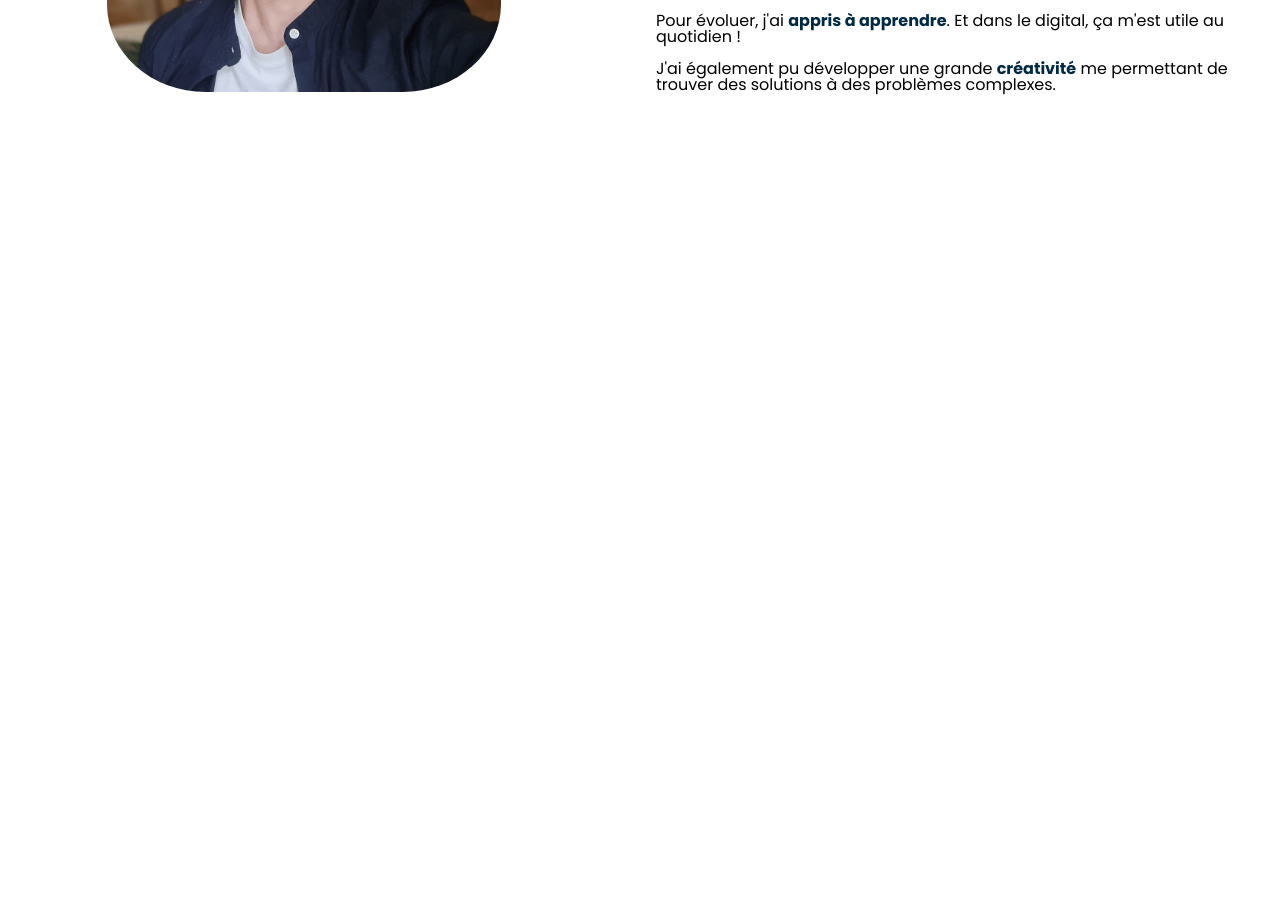
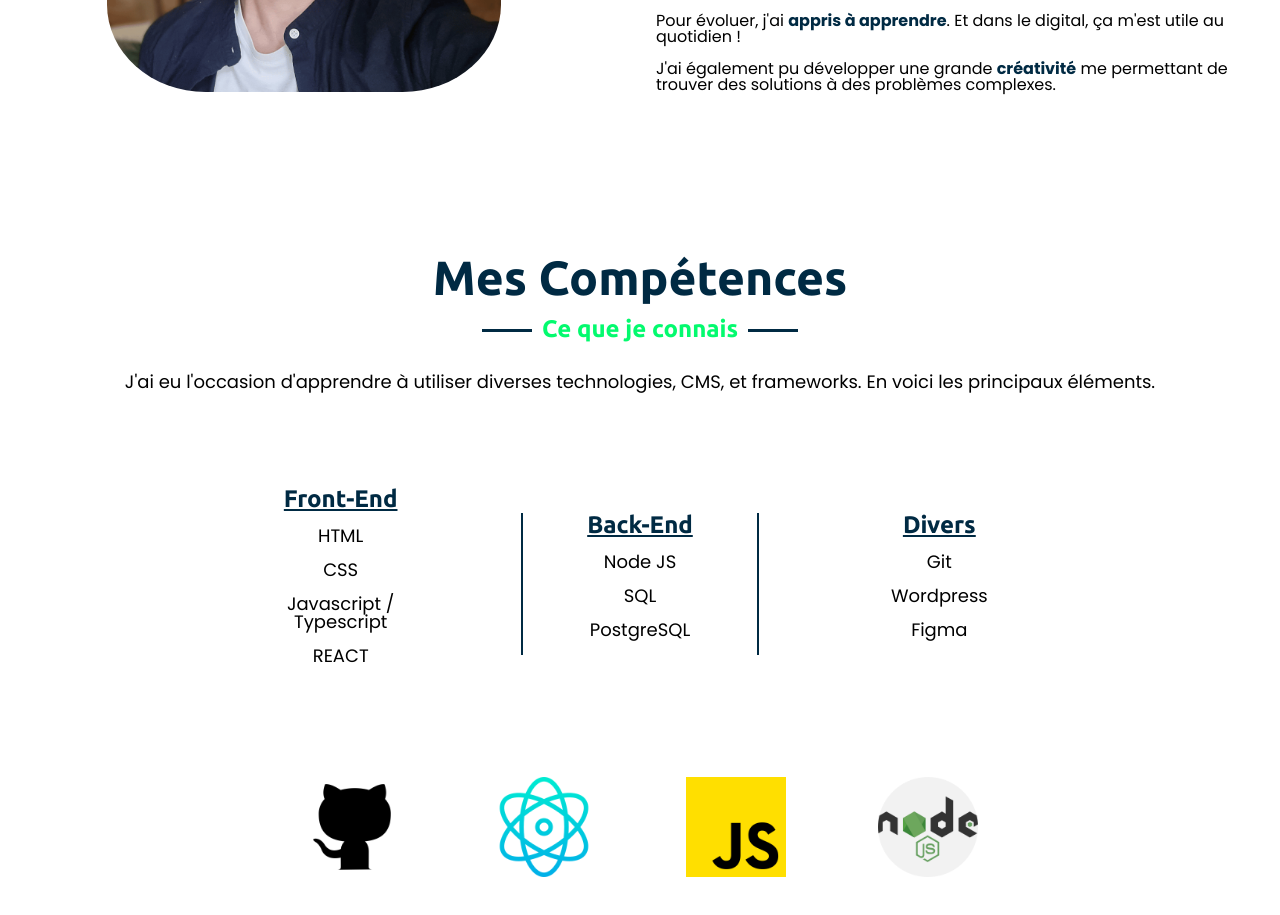
Before and after one commit to NicolasArfel/Portfolio, a website: page index.html in a window 1280 px wide. Shown: the part 1275-2190 px from the top of the page. Before the commit the page ends 1564 px from the top, so only its background shows below. Drawn offline with nearby package versions, Linux system fonts and the light colour scheme.

Commit message:
skills section ready for desktop

```diff
--- a/index.html
+++ b/index.html
@@ -25,6 +25,7 @@
     <link rel="stylesheet" href="./styles/navbar.css" />
     <link rel="stylesheet" href="./styles/header.css" />
     <link rel="stylesheet" href="./styles/about.css" />
+    <link rel="stylesheet" href="./styles/skills.css" />
     <title>Portfolio Nicolas ARFEL</title>
   </head>
   <body>
@@ -99,6 +100,47 @@
           </article>
         </div>
       </section>
+      <section class="skills">
+        <h2 class="subTitle">Mes Compétences</h2>
+        <h3 class="subTitle__text">Ce que je connais</h3>
+        <p class="subTitle__description">
+          J'ai eu l'occasion d'apprendre à utiliser diverses technologies, CMS,
+          et frameworks. En voici les principaux éléments.
+        </p>
+        <div class="skills__container">
+          <article>
+            <h3>Front-End</h3>
+            <ul>
+              <li>HTML</li>
+              <li>CSS</li>
+              <li>Javascript / Typescript</li>
+              <li>REACT</li>
+            </ul>
+          </article>
+          <article class="skills__back">
+            <h3>Back-End</h3>
+            <ul>
+              <li>Node JS</li>
+              <li>SQL</li>
+              <li>PostgreSQL</li>
+            </ul>
+          </article>
+          <article>
+            <h3>Divers</h3>
+            <ul>
+              <li>Git</li>
+              <li>Wordpress</li>
+              <li>Figma</li>
+            </ul>
+          </article>
+        </div>
+        <div class="skills__logo">
+          <img src="./images/github.png" alt="" />
+          <img src="./images/physics.png" alt="" />
+          <img src="./images/js.png" alt="" />
+          <img src="./images/nodejs.png" alt="" />
+        </div>
+      </section>
     </main>
   </body>
   <script src="./build/index.js"></script>
--- a/styles/about.css
+++ b/styles/about.css
@@ -1,7 +1,8 @@
 .about {
-  height: 700px;
+  height: 600px;
   width: 100%;
   font-size: 1rem;
+  margin: 4rem 0;
 }
 
 .about__image {
--- /dev/null
+++ b/styles/skills.css
@@ -0,0 +1,40 @@
+.skills {
+  height: 600px;
+  margin: 4rem 0;
+}
+
+.skills__container {
+  display: flex;
+  justify-content: center;
+  align-items: center;
+  width: 70%;
+  margin: 4rem auto;
+}
+
+.skills__back {
+  border-left: 2px solid var(--dark-blue);
+  border-right: 2px solid var(--dark-blue);
+}
+
+.skills article {
+  text-align: center;
+}
+
+.skills__container h3 {
+  text-decoration: underline;
+}
+
+.skills li {
+  margin: 1rem;
+}
+
+.skills__logo {
+  width: 60%;
+  display: flex;
+  justify-content: space-around;
+  margin: auto;
+}
+
+.skills__logo img {
+  width: 100px;
+}
--- a/styles/styles.css
+++ b/styles/styles.css
@@ -52,3 +52,8 @@ a {
   right: -60px;
   top: 50%;
 }
+
+.subTitle__description {
+  text-align: center;
+  margin: 2rem;
+}
```
Also changed, not shown: images/github.png (added), images/js.png (added), images/nodejs.png (added), images/physics.png (added).
